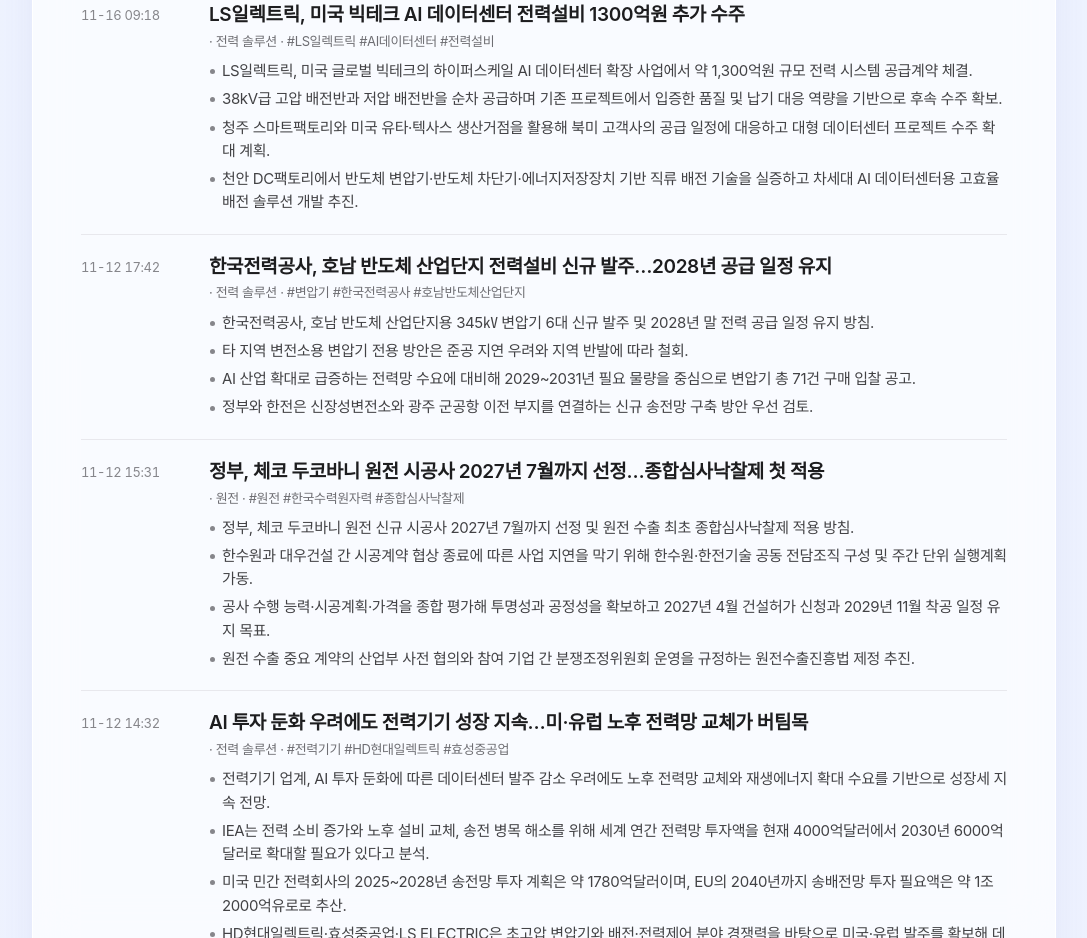
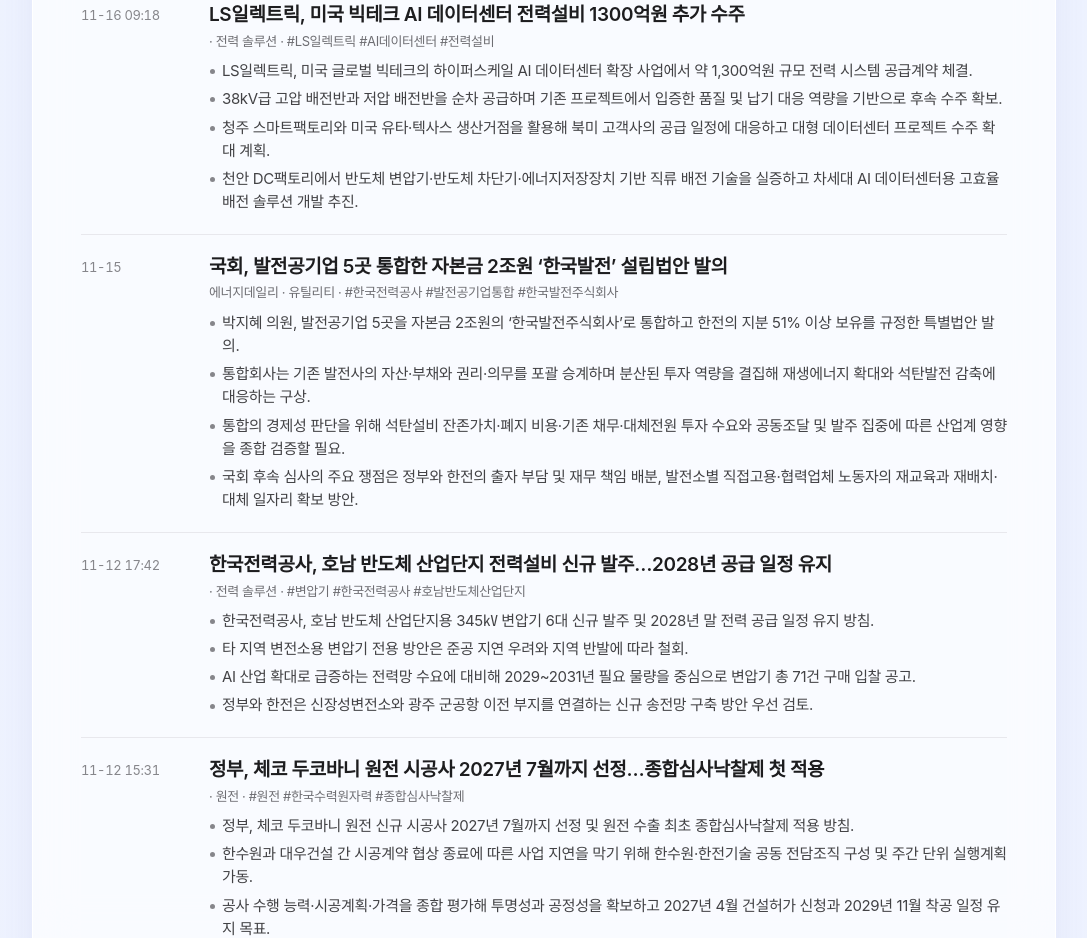
Before and after one commit to Taehyoung0429/power, a plain HTML site: page news.html in a window 1280 px wide. Shown: the part 622-1560 px from the top of the page, without its empty margins (96-1183 px from the left). Drawn offline with Linux system fonts and the light colour scheme.

Commit message:
사이트 갱신 2026-11-16 13:39

```diff
--- a/news.html
+++ b/news.html
@@ -26,7 +26,8 @@
 <div class="seg" id="nSeg"><button data-v="all" class="on">전체</button><button data-v="power">전력 솔루션</button><button data-v="nuclear">원전</button><button data-v="energy">글로벌 에너지</button><button data-v="utility">유틸리티</button></div></div></div></section>
 <section style="padding:10px 0 90px"><div class="wrap"><div id="nFilter" class="small" hidden style="margin-bottom:10px"></div><div class="list"><div class="item" data-sec="power" data-link="https://www.edaily.co.kr/News/Read?newsId=01951606645646376&amp;mediaCodeNo=257&amp;utm_source=naver&amp;utm_medium=referral&amp;utm_campaign=news_syndication&amp;utm_content=original_article"><div class="d">11-16 11:03</div><div><a class="tt" href="https://www.edaily.co.kr/News/Read?newsId=01951606645646376&amp;mediaCodeNo=257&amp;utm_source=naver&amp;utm_medium=referral&amp;utm_campaign=news_syndication&amp;utm_content=original_article" target="_blank" rel="noopener">SK텔레콤·효성중공업, GW급 AI 데이터센터 전력 인프라 구축 협력</a>
 <div class="meta"> · 전력 솔루션 · #효성중공업 #SK텔레콤 #AI데이터센터</div><div class="sm"><ul class="nb"><li>SK텔레콤·효성중공업, GW급 AI 데이터센터 구축을 위한 핵심 전력 인프라 확보 및 전략적 협력 체계 가동.</li><li>345kV 변전소와 변압기 등 장납기 설비의 생산·공급 계획을 사전 조율해 조달 지연 위험 최소화.</li><li>800V 직류 배전 기술의 공동 검토·실증과 초고압 변전설비 운영·유지보수 노하우 공유를 통한 전력 효율성·안정성 강화.</li><li>SK텔레콤의 자회사 SK하이퍼를 통한 2029년 5GW 규모 1단계 가동 및 2035년까지 국내 총 15GW 인프라 구축 추진.</li></ul></div></div></div><div class="item" data-sec="power" data-link="https://www.pinpointnews.co.kr/news/articleView.html?idxno=504335"><div class="d">11-16 09:18</div><div><a class="tt" href="https://www.pinpointnews.co.kr/news/articleView.html?idxno=504335" target="_blank" rel="noopener">LS일렉트릭, 미국 빅테크 AI 데이터센터 전력설비 1300억원 추가 수주</a>
-<div class="meta"> · 전력 솔루션 · #LS일렉트릭 #AI데이터센터 #전력설비</div><div class="sm"><ul class="nb"><li>LS일렉트릭, 미국 글로벌 빅테크의 하이퍼스케일 AI 데이터센터 확장 사업에서 약 1,300억원 규모 전력 시스템 공급계약 체결.</li><li>38kV급 고압 배전반과 저압 배전반을 순차 공급하며 기존 프로젝트에서 입증한 품질 및 납기 대응 역량을 기반으로 후속 수주 확보.</li><li>청주 스마트팩토리와 미국 유타·텍사스 생산거점을 활용해 북미 고객사의 공급 일정에 대응하고 대형 데이터센터 프로젝트 수주 확대 계획.</li><li>천안 DC팩토리에서 반도체 변압기·반도체 차단기·에너지저장장치 기반 직류 배전 기술을 실증하고 차세대 AI 데이터센터용 고효율 배전 솔루션 개발 추진.</li></ul></div></div></div><div class="item" data-sec="power" data-link="https://www.newsis.com/view/NISX20261112_0003866046"><div class="d">11-12 17:42</div><div><a class="tt" href="https://www.newsis.com/view/NISX20261112_0003866046" target="_blank" rel="noopener">한국전력공사, 호남 반도체 산업단지 전력설비 신규 발주…2028년 공급 일정 유지</a>
+<div class="meta"> · 전력 솔루션 · #LS일렉트릭 #AI데이터센터 #전력설비</div><div class="sm"><ul class="nb"><li>LS일렉트릭, 미국 글로벌 빅테크의 하이퍼스케일 AI 데이터센터 확장 사업에서 약 1,300억원 규모 전력 시스템 공급계약 체결.</li><li>38kV급 고압 배전반과 저압 배전반을 순차 공급하며 기존 프로젝트에서 입증한 품질 및 납기 대응 역량을 기반으로 후속 수주 확보.</li><li>청주 스마트팩토리와 미국 유타·텍사스 생산거점을 활용해 북미 고객사의 공급 일정에 대응하고 대형 데이터센터 프로젝트 수주 확대 계획.</li><li>천안 DC팩토리에서 반도체 변압기·반도체 차단기·에너지저장장치 기반 직류 배전 기술을 실증하고 차세대 AI 데이터센터용 고효율 배전 솔루션 개발 추진.</li></ul></div></div></div><div class="item" data-sec="utility" data-link="https://www.energydaily.co.kr/news/articleView.html?idxno=205106"><div class="d">11-15</div><div><a class="tt" href="https://www.energydaily.co.kr/news/articleView.html?idxno=205106" target="_blank" rel="noopener">국회, 발전공기업 5곳 통합한 자본금 2조원 ‘한국발전’ 설립법안 발의</a>
+<div class="meta">에너지데일리 · 유틸리티 · #한국전력공사 #발전공기업통합 #한국발전주식회사</div><div class="sm"><ul class="nb"><li>박지혜 의원, 발전공기업 5곳을 자본금 2조원의 ‘한국발전주식회사’로 통합하고 한전의 지분 51% 이상 보유를 규정한 특별법안 발의.</li><li>통합회사는 기존 발전사의 자산·부채와 권리·의무를 포괄 승계하며 분산된 투자 역량을 결집해 재생에너지 확대와 석탄발전 감축에 대응하는 구상.</li><li>통합의 경제성 판단을 위해 석탄설비 잔존가치·폐지 비용·기존 채무·대체전원 투자 수요와 공동조달 및 발주 집중에 따른 산업계 영향을 종합 검증할 필요.</li><li>국회 후속 심사의 주요 쟁점은 정부와 한전의 출자 부담 및 재무 책임 배분, 발전소별 직접고용·협력업체 노동자의 재교육과 재배치·대체 일자리 확보 방안.</li></ul></div></div></div><div class="item" data-sec="power" data-link="https://www.newsis.com/view/NISX20261112_0003866046"><div class="d">11-12 17:42</div><div><a class="tt" href="https://www.newsis.com/view/NISX20261112_0003866046" target="_blank" rel="noopener">한국전력공사, 호남 반도체 산업단지 전력설비 신규 발주…2028년 공급 일정 유지</a>
 <div class="meta"> · 전력 솔루션 · #변압기 #한국전력공사 #호남반도체산업단지</div><div class="sm"><ul class="nb"><li>한국전력공사, 호남 반도체 산업단지용 345㎸ 변압기 6대 신규 발주 및 2028년 말 전력 공급 일정 유지 방침.</li><li>타 지역 변전소용 변압기 전용 방안은 준공 지연 우려와 지역 반발에 따라 철회.</li><li>AI 산업 확대로 급증하는 전력망 수요에 대비해 2029~2031년 필요 물량을 중심으로 변압기 총 71건 구매 입찰 공고.</li><li>정부와 한전은 신장성변전소와 광주 군공항 이전 부지를 연결하는 신규 송전망 구축 방안 우선 검토.</li></ul></div></div></div><div class="item" data-sec="nuclear" data-link="https://www.etnews.com/20261112000355"><div class="d">11-12 15:31</div><div><a class="tt" href="https://www.etnews.com/20261112000355" target="_blank" rel="noopener">정부, 체코 두코바니 원전 시공사 2027년 7월까지 선정…종합심사낙찰제 첫 적용</a>
 <div class="meta"> · 원전 · #원전 #한국수력원자력 #종합심사낙찰제</div><div class="sm"><ul class="nb"><li>정부, 체코 두코바니 원전 신규 시공사 2027년 7월까지 선정 및 원전 수출 최초 종합심사낙찰제 적용 방침.</li><li>한수원과 대우건설 간 시공계약 협상 종료에 따른 사업 지연을 막기 위해 한수원·한전기술 공동 전담조직 구성 및 주간 단위 실행계획 가동.</li><li>공사 수행 능력·시공계획·가격을 종합 평가해 투명성과 공정성을 확보하고 2027년 4월 건설허가 신청과 2029년 11월 착공 일정 유지 목표.</li><li>원전 수출 중요 계약의 산업부 사전 협의와 참여 기업 간 분쟁조정위원회 운영을 규정하는 원전수출진흥법 제정 추진.</li></ul></div></div></div><div class="item" data-sec="power" data-link="https://www.m-i.kr/news/articleView.html?idxno=2017772"><div class="d">11-12 14:32</div><div><a class="tt" href="https://www.m-i.kr/news/articleView.html?idxno=2017772" target="_blank" rel="noopener">AI 투자 둔화 우려에도 전력기기 성장 지속…미·유럽 노후 전력망 교체가 버팀목</a>
 <div class="meta"> · 전력 솔루션 · #전력기기 #HD현대일렉트릭 #효성중공업</div><div class="sm"><ul class="nb"><li>전력기기 업계, AI 투자 둔화에 따른 데이터센터 발주 감소 우려에도 노후 전력망 교체와 재생에너지 확대 수요를 기반으로 성장세 지속 전망.</li><li>IEA는 전력 소비 증가와 노후 설비 교체, 송전 병목 해소를 위해 세계 연간 전력망 투자액을 현재 4000억달러에서 2030년 6000억달러로 확대할 필요가 있다고 분석.</li><li>미국 민간 전력회사의 2025~2028년 송전망 투자 계획은 약 1780억달러이며, EU의 2040년까지 송배전망 투자 필요액은 약 1조2000억유로로 추산.</li><li>HD현대일렉트릭·효성중공업·LS ELECTRIC은 초고압 변압기와 배전·전력제어 분야 경쟁력을 바탕으로 미국·유럽 발주를 확보해 데이터센터 의존도를 낮출 것으로 기대.</li></ul></div></div></div><div class="item" data-sec="power" data-link="https://www.edaily.co.kr/News/Read?newsId=02584646645645064&amp;mediaCodeNo=257&amp;utm_source=naver&amp;utm_medium=referral&amp;utm_campaign=news_syndication&amp;utm_content=original_article"><div class="d">11-12 09:53</div><div><a class="tt" href="https://www.edaily.co.kr/News/Read?newsId=02584646645645064&amp;mediaCodeNo=257&amp;utm_source=naver&amp;utm_medium=referral&amp;utm_campaign=news_syndication&amp;utm_content=original_article" target="_blank" rel="noopener">미국 상원, AI 데이터센터 비용 부담·에너지 인허가 간소화 법안 내주 표결</a>
```
Also changed, not shown: index.html (+1 -1 lines).
